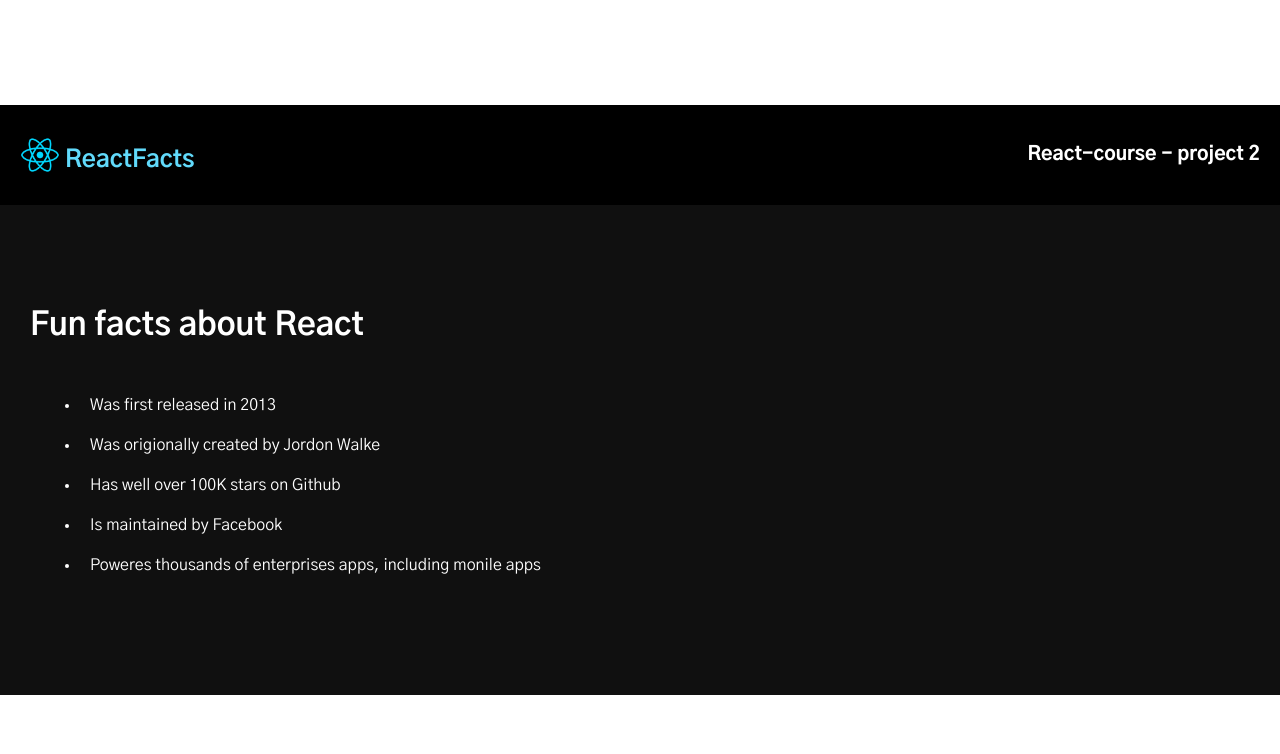
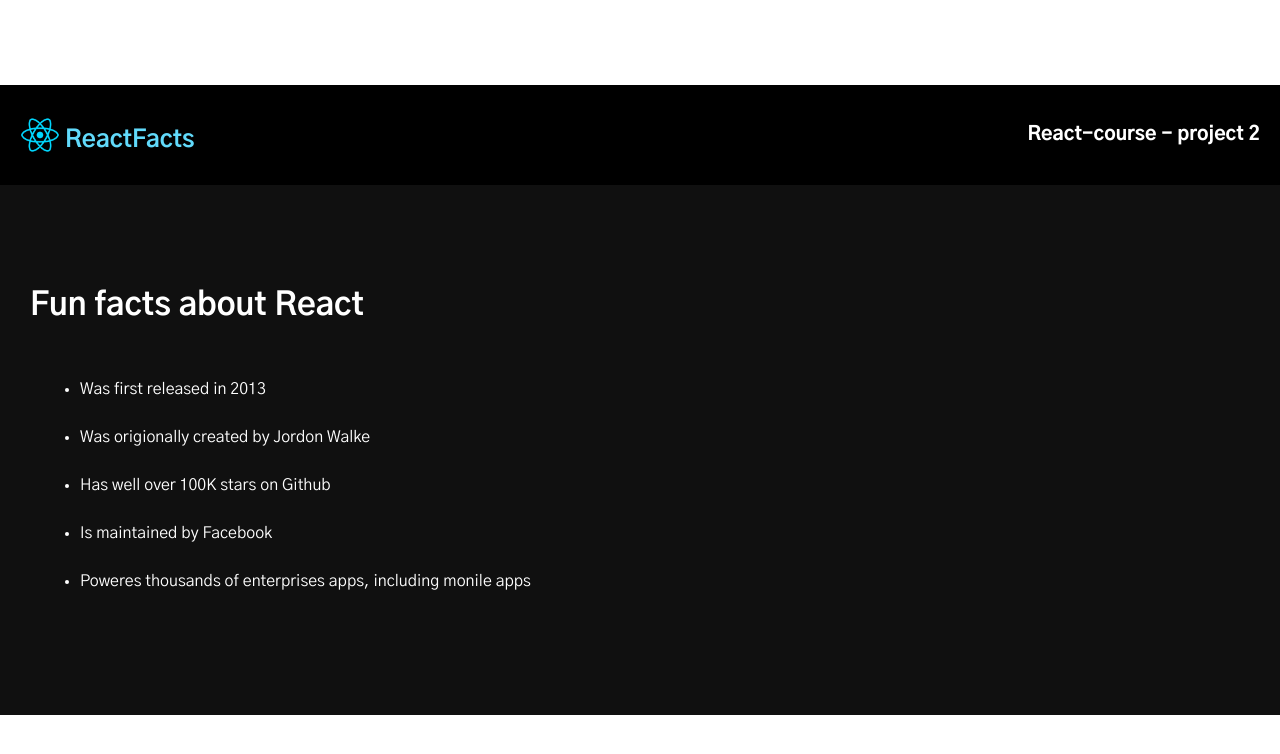
Before and after one commit to MuhammadAreeb334/React-static-app, a React (Create React App) app: page / in a window 1280 px wide. Shown: the top 754 px of the page. Built offline with nearby package versions, Linux system fonts and the light colour scheme.

Commit message:
commit changes

```diff
--- a/src/style.css
+++ b/src/style.css
@@ -45,7 +45,7 @@ ul{
     padding: 10px 50px;
 }
 .list{
-    padding: 10px;
+    line-height: 3rem;
 }
 .App{
     height: 100vh;
```
